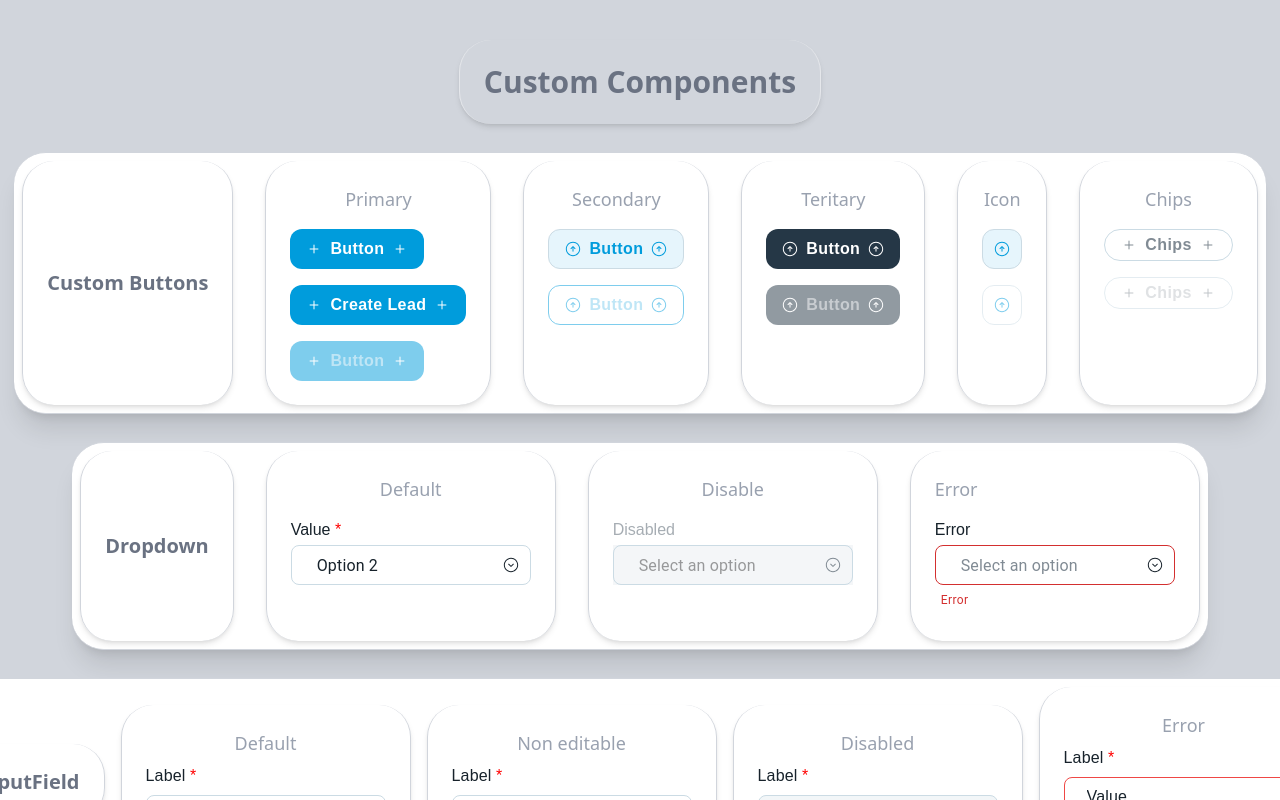
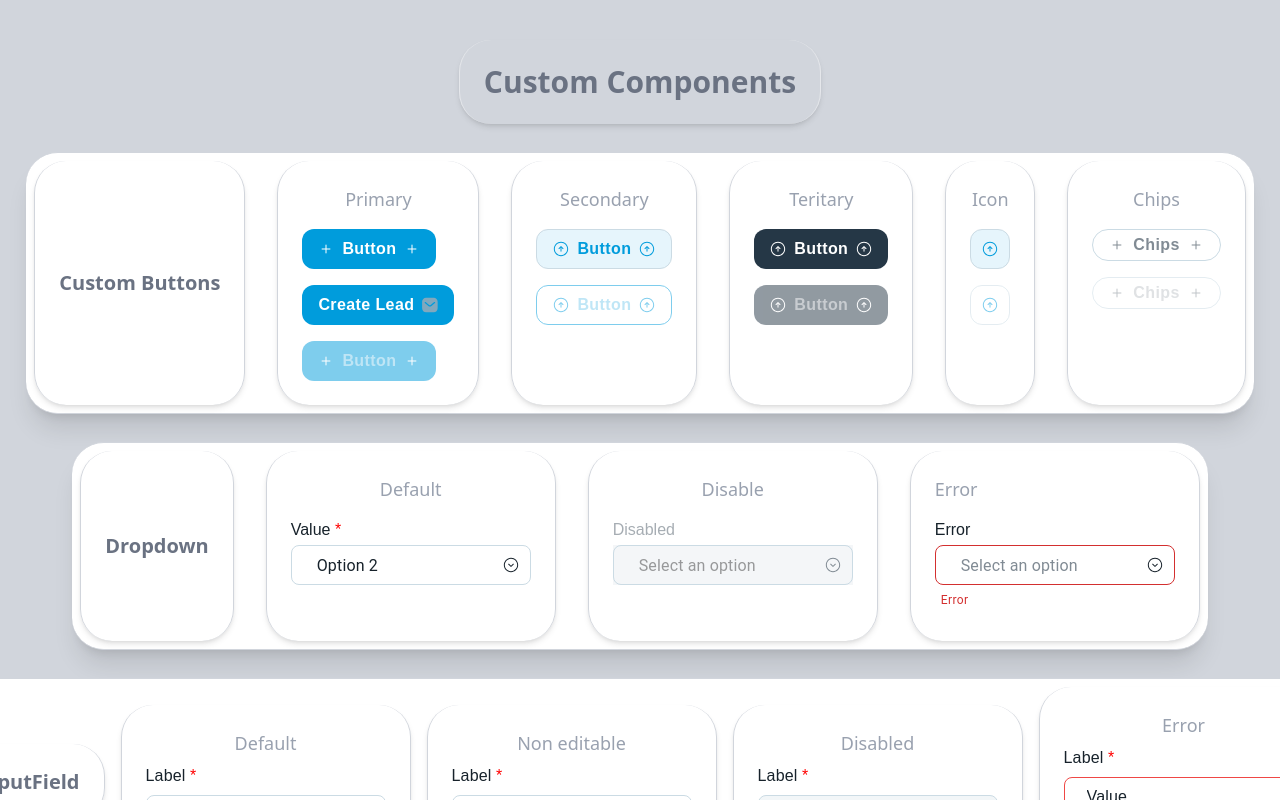
Before and after one commit to avnashv/reusable-components, a React (Vite) app: page / in a window 1280 px wide. Shown: the top 800 px of the page. Built offline with nearby package versions, Linux system fonts and the light colour scheme.

Commit message:
updated the dynamic icon in CustomButton.

```diff
--- a/package.json
+++ b/package.json
@@ -1,6 +1,6 @@
 {
   "name": "react-mui-tailwind",
-  "version": "1.0.4",
+  "version": "1.0.6",
   "type": "module",
   "main": "dist/react-mui-tailwind-ui.umd.js",
   "module": "dist/react-mui-tailwind-ui.es.js",
--- a/src/App.jsx
+++ b/src/App.jsx
@@ -149,7 +149,7 @@ function App() {
           {/* -- Primary Buttons -- */}
           <h4 className="text-lg text-gray-400">Primary</h4>
           <CustomButton text="Button" onClick={() => alert('Hi Team!')} />
-          <CustomButton text="Create Lead" />
+          <CustomButton text="Create Lead" startIcon={false} endIcon={true} iconImg={MailIcon} />
           <CustomButton text="Button" disabled={true} showText={true} variant="primary" />
           {/* <CustomButton text="Button" startIcon={true} endIcon={false} />
         <CustomButton text="Button" startIcon={false} endIcon={true} />
--- a/src/components/customButton/customButton.jsx
+++ b/src/components/customButton/customButton.jsx
@@ -26,7 +26,7 @@ const buttonColors = {
 
 // Get the appropriate icon based on the button variant
 const getIcon = (variant, isHovered, isClicked, isDisabled, iconImg) => {
-    console.log("img", iconImg)
+    if(iconImg) return iconImg; // use iconImg if passed
     if (variant === "chips") {
         return isDisabled ? GrayAdd : isHovered || isClicked ? BlueAdd : GrayAdd;
     }
```
